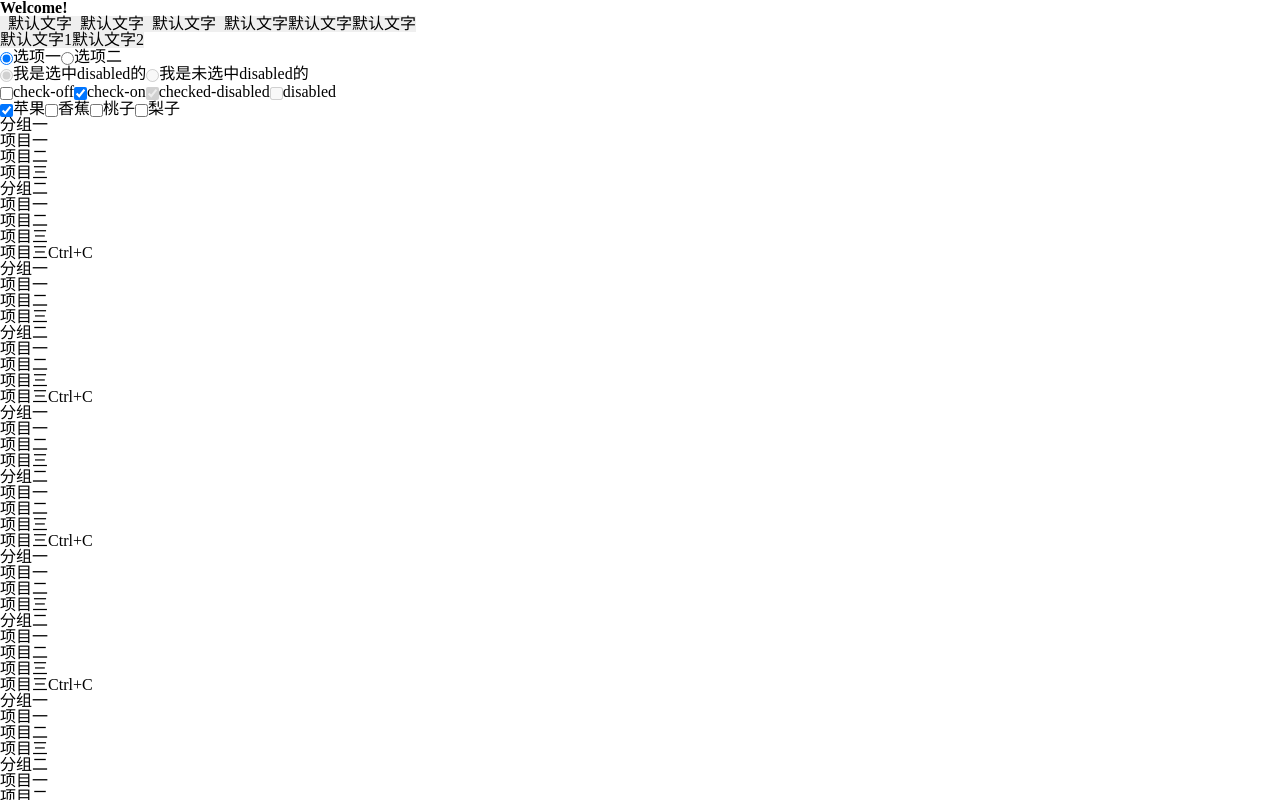
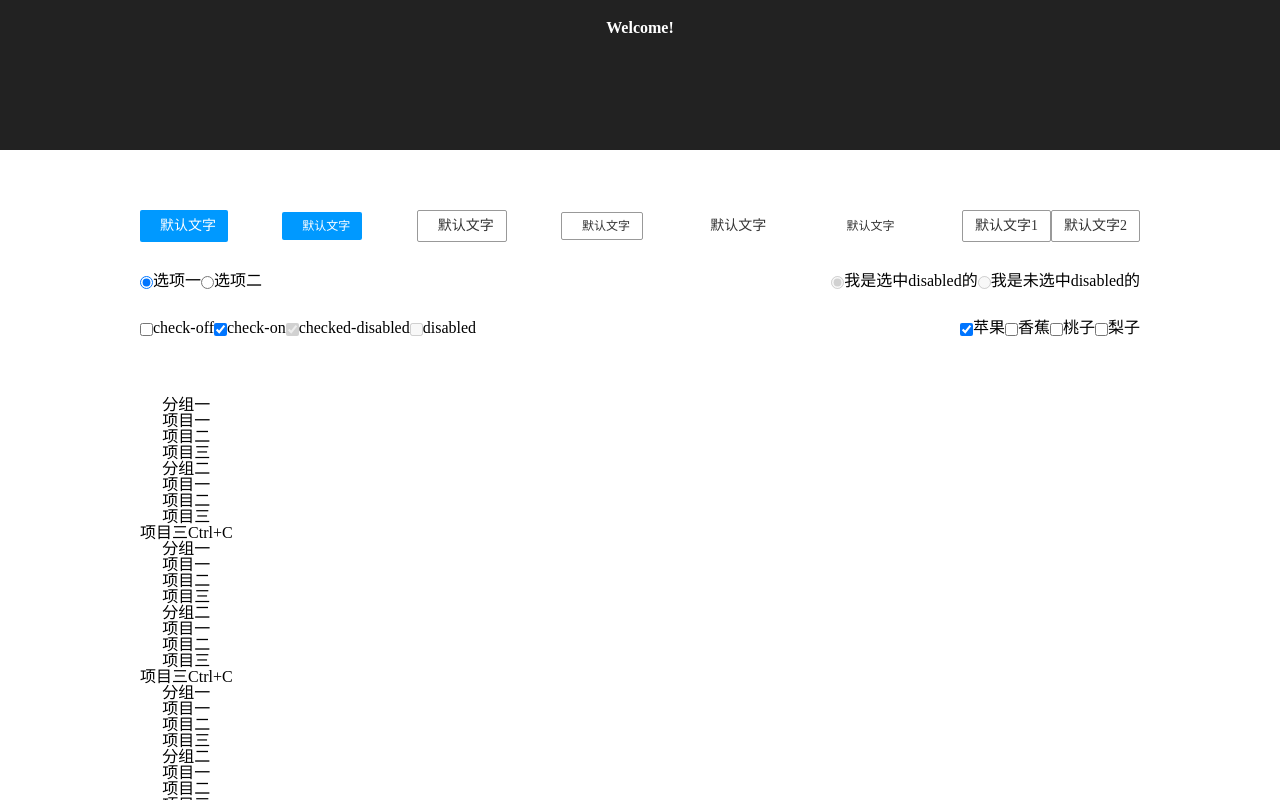
Before and after one commit to Mammut-FE/bdms-ui, a React app: page / in a window 1280 px wide. Shown: the top 800 px of the page. Built offline with nearby package versions, Linux system fonts and the light colour scheme.

Commit message:
首页样式

```diff
--- a/src/App.js
+++ b/src/App.js
@@ -2,10 +2,10 @@
  * @Author: jessica(hzgujing@corp.netease.com)
  * @Date: 2017-10-18 14:18:29
  * @Last Modified by: jessica(hzgujing@corp.netease.com)
- * @Last Modified time: 2018-02-05 16:04:54
+ * @Last Modified time: 2018-05-30 19:22:51
  */
 import React, { Component } from 'react';
-import './App.scss';
+import styles from './App.scss';
 
 import Icon from './components/icon'
 import Button from './components/button'
@@ -123,67 +123,67 @@ class App extends Component {
 
 
     return (
-      <div className="App">
-        <div className="App-header">
+      <div className={styles.App}>
+        <div className={styles['App-header']}>
           <h2>Welcome!</h2>
         </div>
-        <div className="components">
-          <div className="item">
+        <div className={styles.components}>
+          <div className={styles.item}>
             <Icon name='table'></Icon>
             <Icon name='folder-closed'></Icon>
             <Icon name='folder-open'></Icon>
             <Icon name='message'></Icon>
           </div>
         </div>
-        <div className="components">
-          <Button className='item' type="primary" icon="search" onClick={this.clickButton}>默认文字</Button>
+        <div className={styles.components}>
+          <Button className={styles.item} type="primary" icon="search" onClick={this.clickButton}>默认文字</Button>
           <Button type="primary" icon="search" onClick={this.clickButton} size='small'>默认文字</Button>
           <Button icon="search" onClick={this.clickButton}>默认文字</Button>
           <Button icon="search" onClick={this.clickButton} size='small'>默认文字</Button>
           <Button type="text" onClick={this.clickButton}>默认文字</Button>
           <Button type="text" size='small' onClick={this.clickButton}>默认文字</Button>
           <Button.Group>
-            <Button className='item' onClick={this.clickButton}>默认文字1</Button>
-            <Button className='item' onClick={this.clickButton}>默认文字2</Button>
+            <Button className={styles.item} onClick={this.clickButton}>默认文字1</Button>
+            <Button className={styles.item} onClick={this.clickButton}>默认文字2</Button>
           </Button.Group>
         </div>
-        <div className="components">
-          <div className="item">
+        <div className={styles.components}>
+          <div className={styles.item}>
             <Radio value='选项一' onChange={this.onChange} checked={this.state.value === '选项一'}></Radio>
             <Radio value='选项二' onChange={this.onChange} checked={this.state.value === '选项二'}></Radio>
           </div>
-          <div className="item">
+          <div className={styles.item}>
             <Radio value='one' onChange={this.onChange} checked disabled >我是选中disabled的</Radio>
             <Radio value='two' onChange={this.onChange} disabled >我是未选中disabled的</Radio>
           </div>
         </div>
-        <div className="components">
-          <div className="item">
+        <div className={styles.components}>
+          <div className={styles.item}>
             <CheckBox value='check-off' checked={this.state.checkboxVal} onChange={this.changeCheckBox.bind(this)}></CheckBox>
             <CheckBox value='check-on' checked></CheckBox>
             <CheckBox value='checked-disabled' checked disabled></CheckBox>
             <CheckBox value='disabled' disabled></CheckBox>
           </div>
-          <div className="item">
+          <div className={styles.item}>
             <CheckBox.Group indeterminate={false} onChange={this.onCheckboxGroupChange} data={checkGroupData}>
             </CheckBox.Group>
           </div>
         </div>
-        <div className="components">
-          <div className="item">
+        <div className={styles.components}>
+          <div className={styles.item}>
             <Switch onChange={this.switchChange}></Switch>
             <Switch disabled onChange={this.switchChange}></Switch>
             <Switch disabled open onChange={this.switchChange}></Switch>
           </div>
         </div>
-        {/* <div className="components">
-          <div className="item">
+        {/* <div className={styles.components}>
+          <div className={styles.item}>
             <Dropdown></Dropdown>
           </div>
         </div> */}
-        <div className="components">
-          <div className="item">
-            <Menu className="f-ib" onCommand={this.onItemClick.bind(this)} selected="3" tickSelect>
+        <div className={styles.components}>
+          <div className={styles.item}>
+            <Menu className='f-ib' onCommand={this.onItemClick.bind(this)} selected="3" tickSelect>
               <Menu.Title>分组一</Menu.Title>
               <Menu.Item command="1">项目一</Menu.Item>
               <Menu.Item command="2" disabled>项目二</Menu.Item>
@@ -267,8 +267,8 @@ class App extends Component {
               <Menu.Item command="731" iconName="folder-open" subDesc="Ctrl+C">项目三</Menu.Item>
             </Menu>
           </div>
-          <div className="item">
-            <Menu className="f-ib" onCommand={this.onItemClick.bind(this)} selected="3">
+          <div className={styles.item}>
+            <Menu className='f-ib' onCommand={this.onItemClick.bind(this)} selected="3">
               <Menu.Title>分组一</Menu.Title>
               <Menu.Item command="1-1">项目一</Menu.Item>
               <Menu.Item command="2-1" disabled>项目二</Menu.Item>
@@ -280,68 +280,68 @@ class App extends Component {
               <Menu.Item command="7-1" iconName="folder-open" subDesc="Ctrl+C">项目三</Menu.Item>
             </Menu>
           </div>
-          <div className="item">
-            <Menu className="f-ib" onCheck={this.onItemCheck.bind(this)}withCheck>
+          <div className={styles.item}>
+            <Menu className='f-ib' onCheck={this.onItemCheck.bind(this)}withCheck>
               <CheckBox.Group onChange={this.onCheckboxGroupChange} data={checkGroupData2}>
               </CheckBox.Group>
             </Menu>
           </div>
         </div>
-        <div className="components">
-          <div className="item">
+        <div className={styles.components}>
+          <div className={styles.item}>
             <Input type="text" name="test" placeholder="请输入" value={this.state.inputValue} onChange={this.changeInput.bind(this)}></Input>
           </div>
-          <div className="item">
+          <div className={styles.item}>
             <Input type="text" name="test" placeholder="请输入数字" value={this.state.inputValue2} onChange={this.checkError.bind(this)} error={this.state.errorShow} errorMessage = "不能超过长度5" iconName="search" onIconClick={this.handleIconClick.bind(this)}></Input>
           </div>
         </div>
-        <div className="components">
-          <div className="item">
+        <div className={styles.components}>
+          <div className={styles.item}>
             <Select selectOptions={checkGroupData3} multiple></Select>
           </div>
-          <div className="item">
+          <div className={styles.item}>
             <Select selectOptions={selectOptionList} selected="火星"></Select>
           </div>
-          <div className="item">
+          <div className={styles.item}>
             <Select selectOptions={selectOptionList} placeholder="请选择" searchable={true}></Select>
           </div>
         </div>
-        <div className="components">
-          <div className="item">
+        <div className={styles.components}>
+          <div className={styles.item}>
             <Tag>你好</Tag><Tag>恩</Tag><Tag>呵呵</Tag><Tag>嘿嘿</Tag><Tag>啦啦啦</Tag><Tag>喔喔喔</Tag>
           </div>
         </div>
-        <div className="components">
-          <div className="item">
+        <div className={styles.components}>
+          <div className={styles.item}>
             <Calendar></Calendar>
           </div>
         </div>
-        <div className="components">
-          <div className="item">
+        <div className={styles.components}>
+          <div className={styles.item}>
           </div>
         </div>
-        <div className="components">
-          <div className="item">
+        <div className={styles.components}>
+          <div className={styles.item}>
           </div>
         </div>
-        <div className="components">
-          <div className="item">
+        <div className={styles.components}>
+          <div className={styles.item}>
           </div>
         </div>
-        <div className="components">
-          <div className="item">
+        <div className={styles.components}>
+          <div className={styles.item}>
           </div>
         </div>
-        <div className="components">
-          <div className="item">
+        <div className={styles.components}>
+          <div className={styles.item}>
           </div>
         </div>
-        <div className="components">
-          <div className="item">
+        <div className={styles.components}>
+          <div className={styles.item}>
           </div>
         </div>
-        <div className="components">
-          <div className="item">
+        <div className={styles.components}>
+          <div className={styles.item}>
           </div>
         </div>
       </div>
--- a/src/components/button/Button.js
+++ b/src/components/button/Button.js
@@ -1,6 +1,6 @@
 import React, {Component} from 'react';
 import PropTypes from 'prop-types';
-import classNames from 'classnames'
+import classNames from 'classnames/bind'
 
 import buttonStyle from './button.scss';
 import commonStyle from '../../style/index.scss';
```
